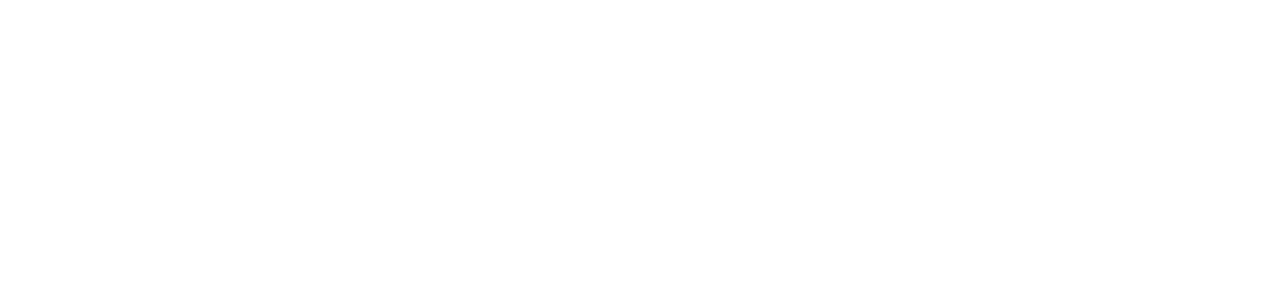
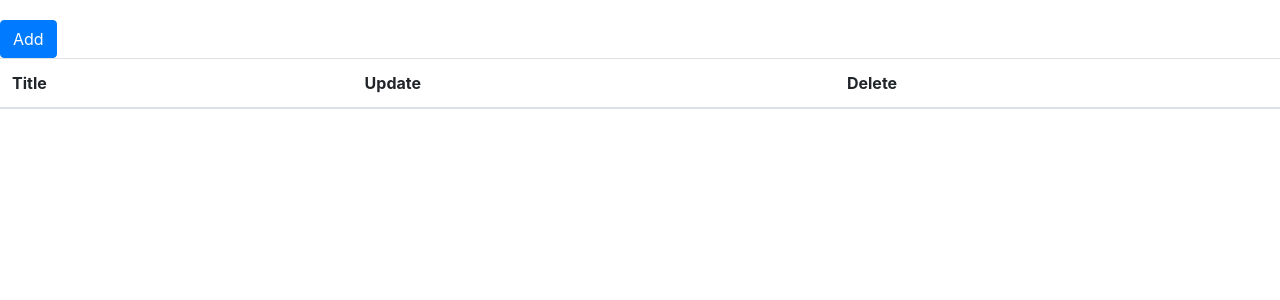
Before and after one commit to fbozas/counter-app, a React (Create React App) app: page / in a window 1280 px wide. Shown: the top 300 px of the page. Built offline with nearby package versions, Linux system fonts and the light colour scheme.

Commit message:
Http Services: Component preperation

```diff
--- a/src/App.js
+++ b/src/App.js
@@ -9,32 +9,59 @@
 
 class App extends Component {
   state = {
-    count: 1
+    posts:[]
   }
 
-  componentDidUpdate(prevProps, prevState){
-    console.log("preveProps",prevProps);
-    console.log("prevState",prevState);
-    console.log(this.state.count);
-
-    // if(prevProps.state.count != this.props.state.count){
-    //   // ajax call to get new data from the server
-    // }
+  handleAdd = () => {
+    console.log("Add");
   }
 
-  constructor(){
-    super();
-    console.log("App-Constructor");
+  handleUpdate = post => {
+    console.log("Update", post);
   }
 
-  componentDidMount(){
-    console.log("App-Mounted");
-    this.setState({count: this.state.count + 1})
+  handleDelete = post => {
+    console.log("Delete", post);
   }
 
   render() {
-    console.log("App-Rendered");
-    return;
+    return (
+      <React.Fragment>
+          <button className='btn btn-primary' onClick={this.handleAdd}>
+            Add
+          </button>
+          <table className='table'>
+            <thead>
+              <tr>
+                <th>Title</th>
+                <th>Update</th>
+                <th>Delete</th>
+              </tr>
+            </thead>
+            <tbody>
+              {this.state.posts.map(post => (
+                <tr key={post.id}>
+                  <td>{post.title}</td>
+                  <td>
+                    <button
+                      className='btn btn-info btn-sm'
+                      onClick={() => this.handleUpdate(post)}>
+                      Update
+                    </button>
+                  </td>
+                  <td>
+                    <button
+                      className='btn btn-danger btn-sm'
+                      onClick={() => this.handleDelete(post)}>
+                      Delete
+                    </button>
+                  </td>
+                </tr>
+              ))}
+            </tbody>
+          </table>
+      </React.Fragment>
+    );
   }
 }
 
```
